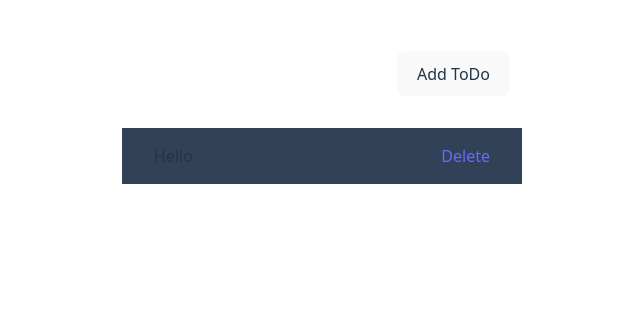
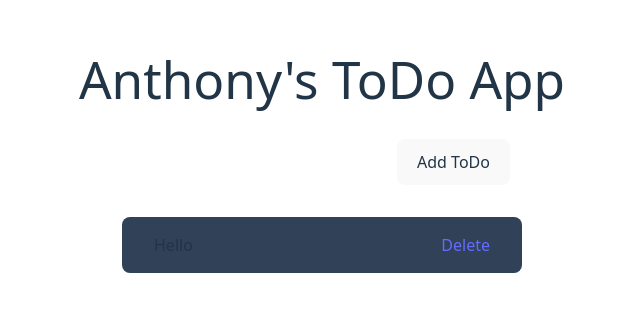
Before and after one commit to anthonyholiday/react-to-do-app, a React (Vite) app: page / in a window 1280 px wide. Shown: the part 269-580 px from the top of the page, without its empty margins (318-958 px from the left). Built offline with nearby package versions, Linux system fonts and the light colour scheme.

Commit message:
Added rounded todo item cards and H1 tag for header:

```diff
--- a/src/App.jsx
+++ b/src/App.jsx
@@ -41,6 +41,7 @@ function App() {
         <div className="mx-40 py-80">
           <div className="max-w-7xl">
             <div className="todo-app-wrapper flex flex-col items-center justify-items-stretch w-100% gap-8">
+              <h1>Anthony's ToDo App</h1>
               <ToDoInput addToDo={addToDo} />
               <ToDoList toDo={toDo} deleteToDo={deleteToDo} />
             </div>
--- a/src/components/toDoInput.jsx
+++ b/src/components/toDoInput.jsx
@@ -8,7 +8,7 @@ export default function ToDoInput({ addToDo }) {
         setInputValue("")
     }
     return (
-        <form className="flex gap-8">
+        <form className="flex gap-8 w-100%">
             <input id="todo" type="text" value={inputValue} onChange={e => setInputValue(e.target.value)} className="bg-white text-black" />
             <button onClick={handleSubmit}>Add ToDo</button>
       </form>
--- a/src/components/toDoItem.jsx
+++ b/src/components/toDoItem.jsx
@@ -3,7 +3,7 @@ import React from "react"
 export default function Item( {title, id, deleteToDo} )  {
 
     return (
-        <li className="px-8 py-4 bg-slate-700 flex flex-row justify-between w-100">
+        <li className="px-8 py-4 bg-slate-700 flex flex-row justify-between w-100 rounded rounded-lg">
             <p>{title}</p>
             <a onClick={() => deleteToDo(id)}>Delete</a>
         </li>
```
